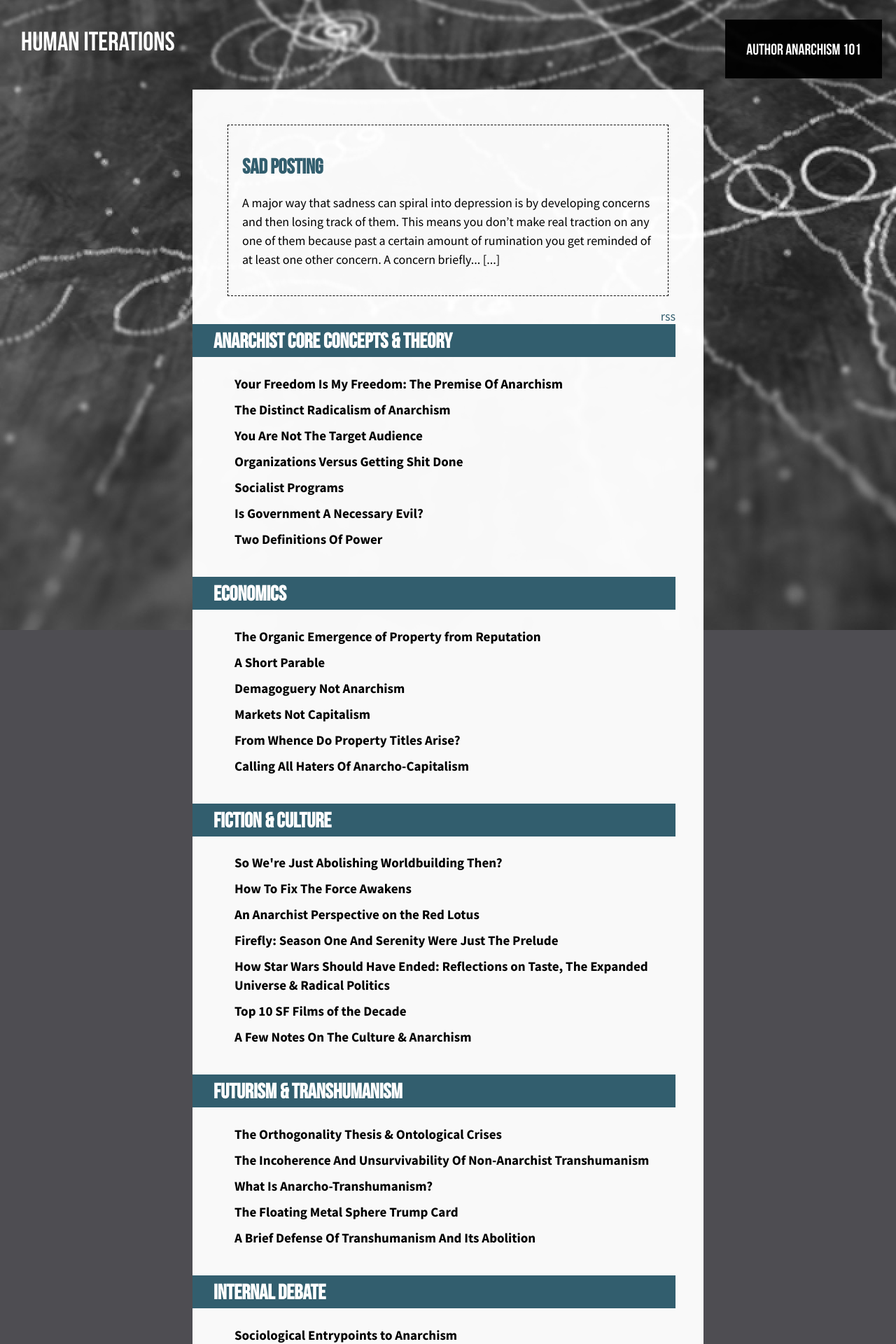
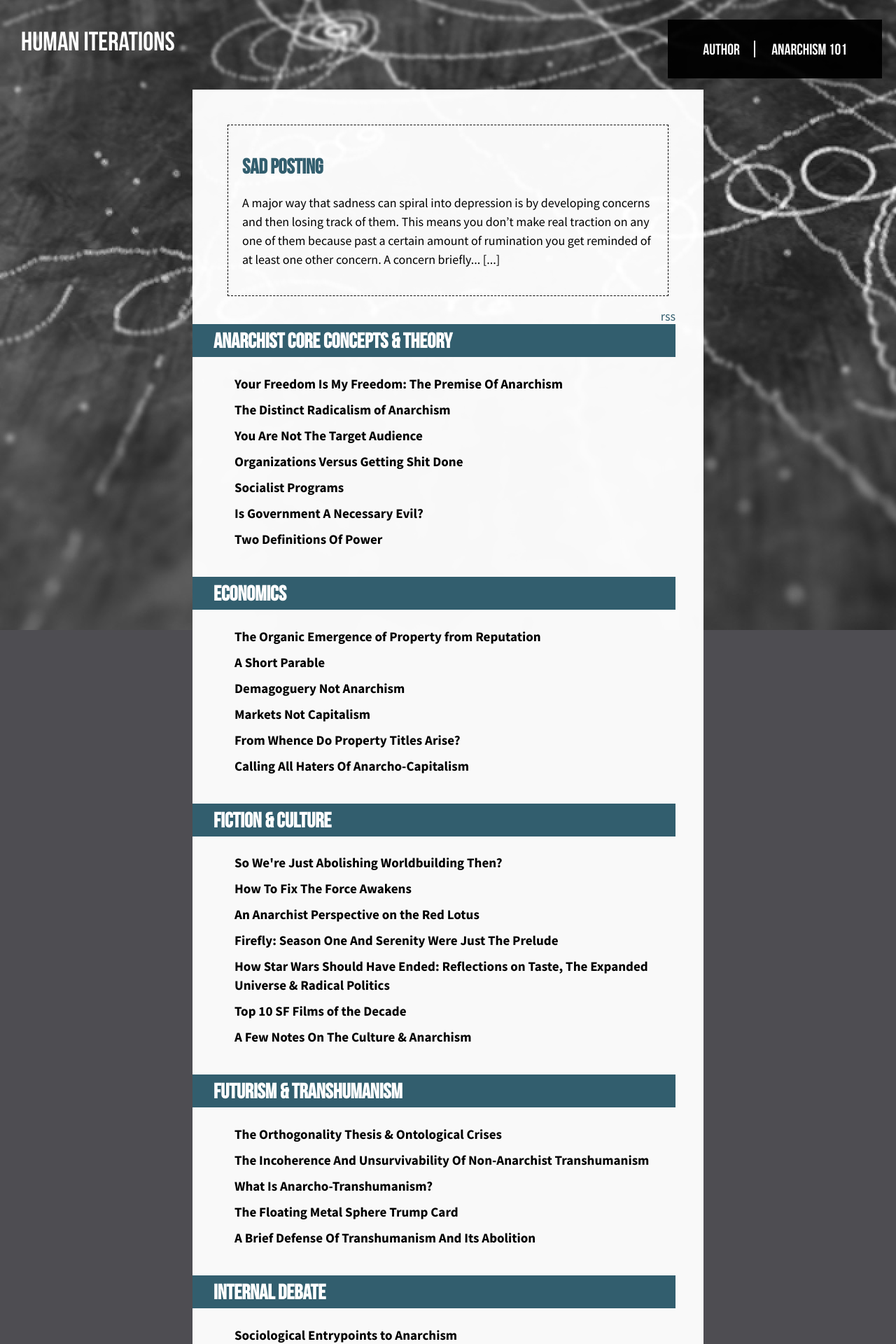
Before and after one commit to rechelon/rechelon.github.io, a Jekyll site: the page built from index.html, in a window 1280 px wide. Shown: the top 1920 px of the page at 70% size. Built offline with Jekyll 4.4.1, drawn with Linux system fonts in a browser that asks for light colours; some web fonts are replaced.

Commit message:
sass changes

```diff
--- a/_sass/_base.scss
+++ b/_sass/_base.scss
@@ -91,9 +91,14 @@ h2 {
   color: #fff;
   margin: 20px;
 
+  :first-child {
+    border-right: solid 2px white;
+  }
   a {
     color: #fff;
+    padding:0px 20px;
   }
+
 }
 
 .main {
```
